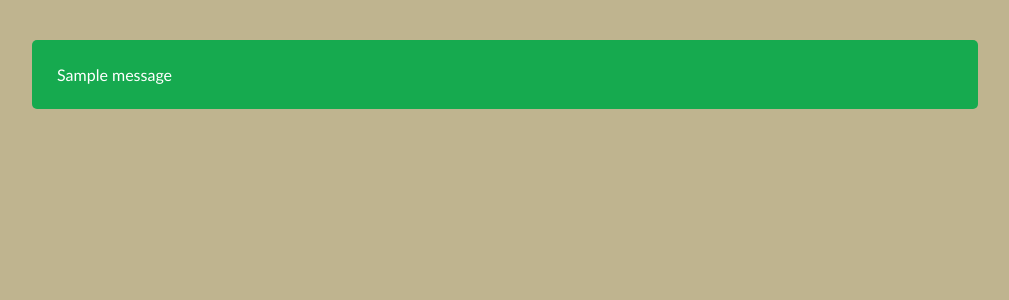
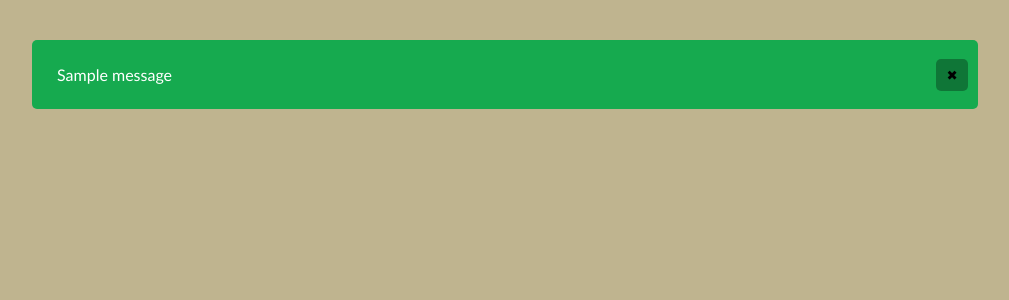
Before and after one commit to AntoniosSecret/Praca-Projekt-PZAW, a Django app: page /games/ in a window 1280 px wide. Shown: the part 121-421 px from the top of the page, without its empty margins (135-1144 px from the left). Run offline with Django 5.2, Linux system fonts and the light colour scheme; a user stored in the database is signed in; tables that the repository leaves empty hold one stand-in row (values such as "Sample post"); one stand-in notice (Sample message) is shown.

Commit message:
Button add to message.

```diff
--- a/somegames/games/static/games/style.css
+++ b/somegames/games/static/games/style.css
@@ -157,9 +157,11 @@ form > .form-label, .form-input, .form-button {
     box-shadow: none;
 }
 
-.success {
-    background-color: #16aa4f;
-    color: white;
+.message {
+    position: relative;
+    display: flex;
+    flex-direction: row;
+    align-items: center;
     padding: 10px;
     border-radius: 5px;
     margin-bottom: 10px;
@@ -168,13 +170,23 @@ form > .form-label, .form-input, .form-button {
     margin-inline: auto;
 }
 
+.success {
+    background-color: #16aa4f;
+    color: white;
+}
+
 .error {
     background-color: #fae8b1;
     color: var(--base-dark);
-    padding: 10px;
+}
+
+.message > input[type=button] {
+    position: absolute;
+    right: 10px;
+    background-color: rgba(0, 0, 0, 0.3);
+    border: none;
     border-radius: 5px;
-    margin-bottom: 10px;
-    padding: 25px;
-    width: 70%;
-    margin-inline: auto;
+    width: 2rem;
+    height: 2rem;
+    cursor: pointer;
 }
--- a/somegames/games/templates/games/home.html
+++ b/somegames/games/templates/games/home.html
@@ -13,7 +13,10 @@
 </header>
 <main>
     {% for message in messages %}
-    <div class="{% if message.tags %}{{ message.tags }}{% endif %}">{{ message }}</div>
+    <div class="{% if message.tags %}{{ message.tags }}{% endif %} message">
+        {{ message }}
+        <input type="button" value="&#10006" id="messageButton">
+    </div>
     {% endfor %}
 </main>
 {% endblock %}
--- a/somegames/games/templates/games/login.html
+++ b/somegames/games/templates/games/login.html
@@ -9,7 +9,10 @@
 <main>
 
     {% for message in messages %}
-    <div class="{% if message.tags %}{{ message.tags }}{% endif %}">{{ message }}</div>
+    <div class="{% if message.tags %}{{ message.tags }}{% endif %} message">
+        {{ message }}
+        <input type="button" value="&#10006" id="messageButton">
+    </div>
     {% endfor %}
 
     <form method="post" action="{% url 'login' %}">
--- a/somegames/games/views.py
+++ b/somegames/games/views.py
@@ -17,20 +17,27 @@ def home(request):
 
 
 def login_user(request):
-    retcode = 200
-    if request.method == "POST":
-        username = request.POST['username']
-        password = request.POST['password']
+    context = {
+        'title': 'Login'
+    }
+    if request.user.is_authenticated:
+        retcode = 400
+        return redirect('home')
+    else:
+        retcode = 200
+        if request.method == "POST":
+            username = request.POST['username']
+            password = request.POST['password']
 
-        user = authenticate(request, username=username, password=password)
+            user = authenticate(request, username=username, password=password)
 
-        if user is not None:
-            login(request, user)
-            messages.success(request, "Zalogowano pomyślnie.")
-            return redirect('home')
+            if user is not None:
+                login(request, user)
+                messages.success(request, "Zalogowano pomyślnie.")
+                return redirect('home')
+            else:
+                retcode = 401
+                messages.error(request, "Nieprawidłowy login lub hasło. Spróbuj ponownie.")
+                return redirect('login')
         else:
-            retcode = 401
-            messages.error(request, "Nieprawidłowy login lub hasło. Spróbuj ponownie.")
-            return redirect('login')
-    else:
-        return render(request, 'games/login.html', status=retcode)
+            return render(request, 'games/login.html', context, status=retcode)
```
Also changed, not shown: somegames/db.sqlite3.
